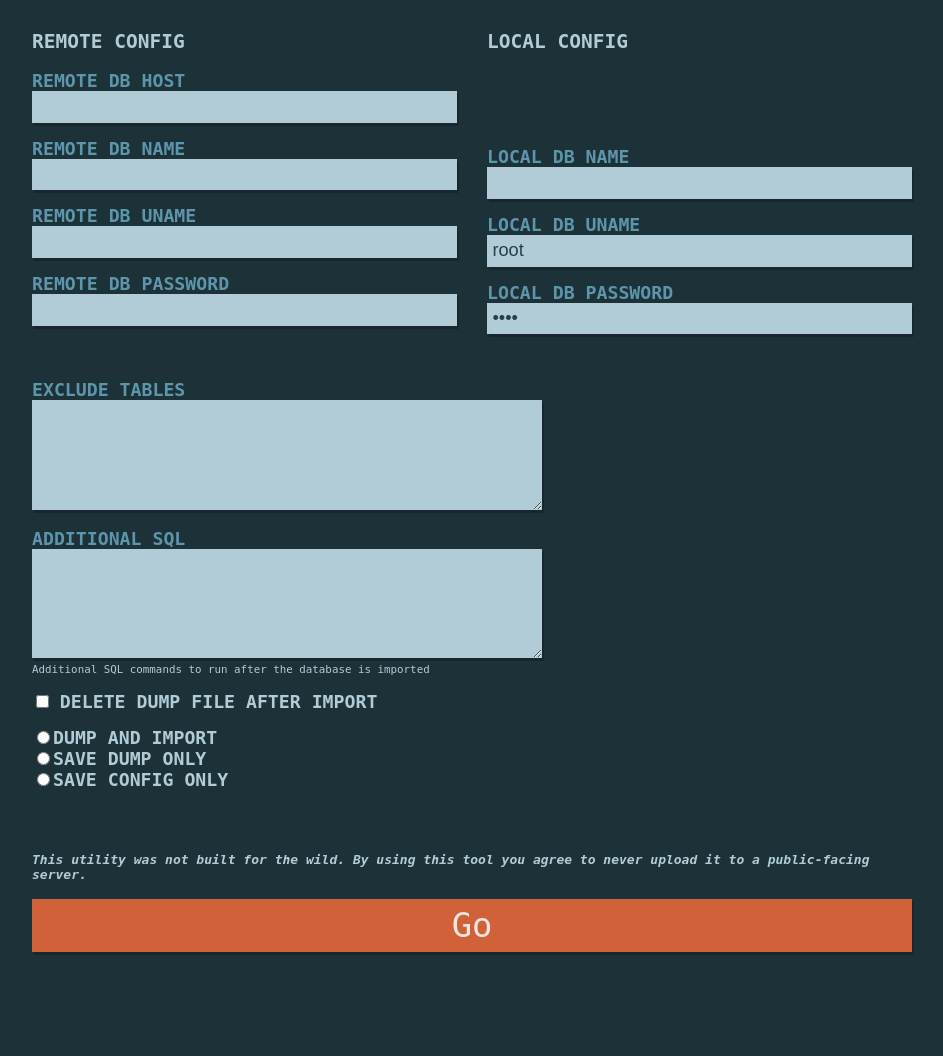
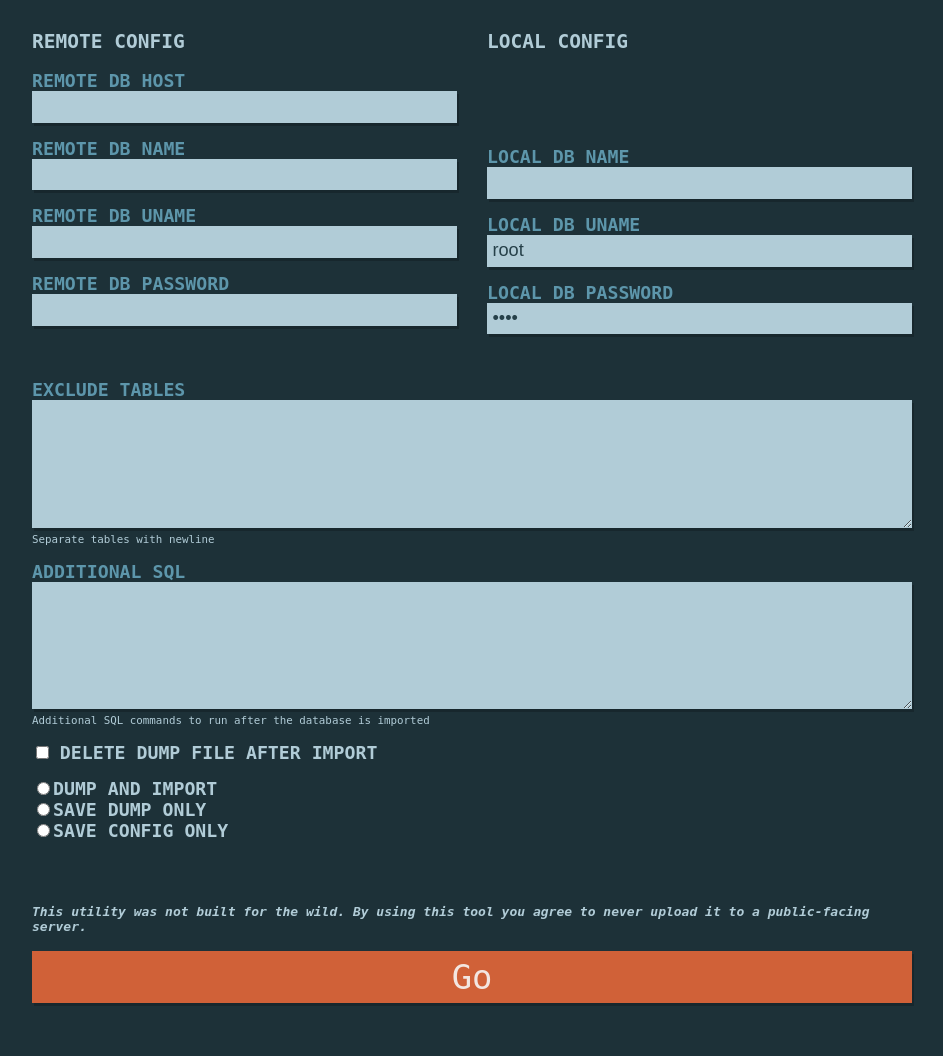
Before and after one commit to dwalkr/scotch-heavy, a PHP site: page / in a window 1280 px wide. Shown: the part 145-1201 px from the top of the page, without its empty margins (168-1111 px from the left). Before the commit the page ends 1097 px from the top, so only its background shows below. Run offline with PHP 8.4, Linux system fonts and the light colour scheme; data that the repository does not hold is empty.

Commit message:
visual tweaks

```diff
--- a/datamgr/assets/css/style.css
+++ b/datamgr/assets/css/style.css
@@ -104,7 +104,8 @@ form button:hover {
   width: 100%;
 }
 .misc textarea {
-  max-width: 28em;
+  width: 100%;
+  min-height: 7em;
 }
 .loading-img {
   display: block;
--- a/datamgr/assets/css/style.less
+++ b/datamgr/assets/css/style.less
@@ -1,6 +1,6 @@
 //@base: #6D8C8E;
 //@base: #038fd8;
-@base: #5D96AB; // This variable controls the whole color scheme, change it for funsies
+@base: #5D96AB; // This variable controls the whole color scheme, change it + recompile for funsies
 
 @background: darken(@base, 35%);
 @input-bg: lighten(@base, 25%);
@@ -122,7 +122,8 @@ form {
         width: 100%;
     }
     textarea {
-        max-width: 28em;
+        width: 100%;
+        min-height: 7em;
     }
 }
 
--- a/datamgr/view/default.php
+++ b/datamgr/view/default.php
@@ -33,6 +33,7 @@
             <textarea name="config[misc][exclude_tables]"><?=
                 $dm->getConfig('misc', 'exclude_tables');
             ?></textarea>
+            <small>Separate tables with newline</small>
         </div>
         <div class="frm-field">
             <label>additional SQL</label><br />
```
Also changed, not shown: 1 other file.
